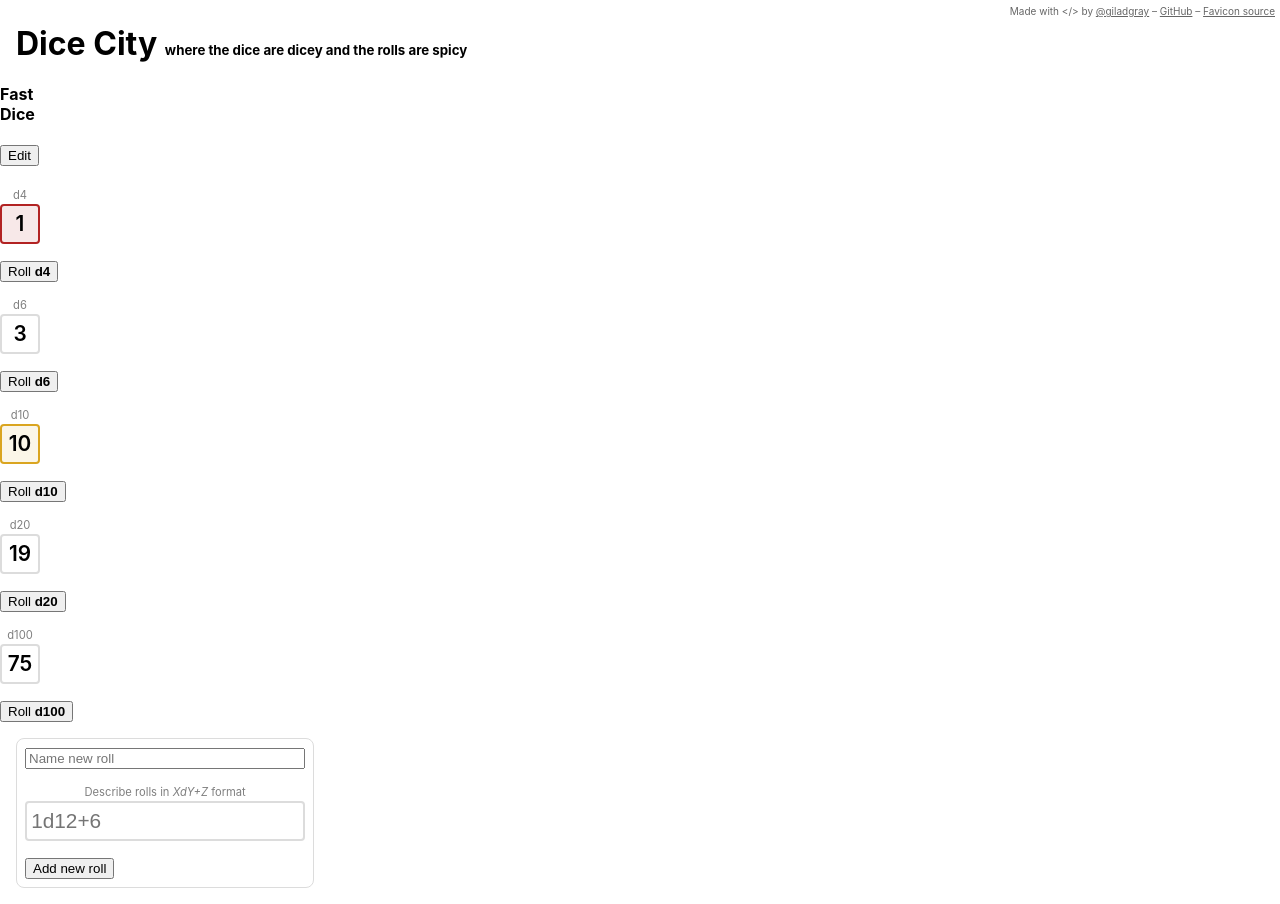
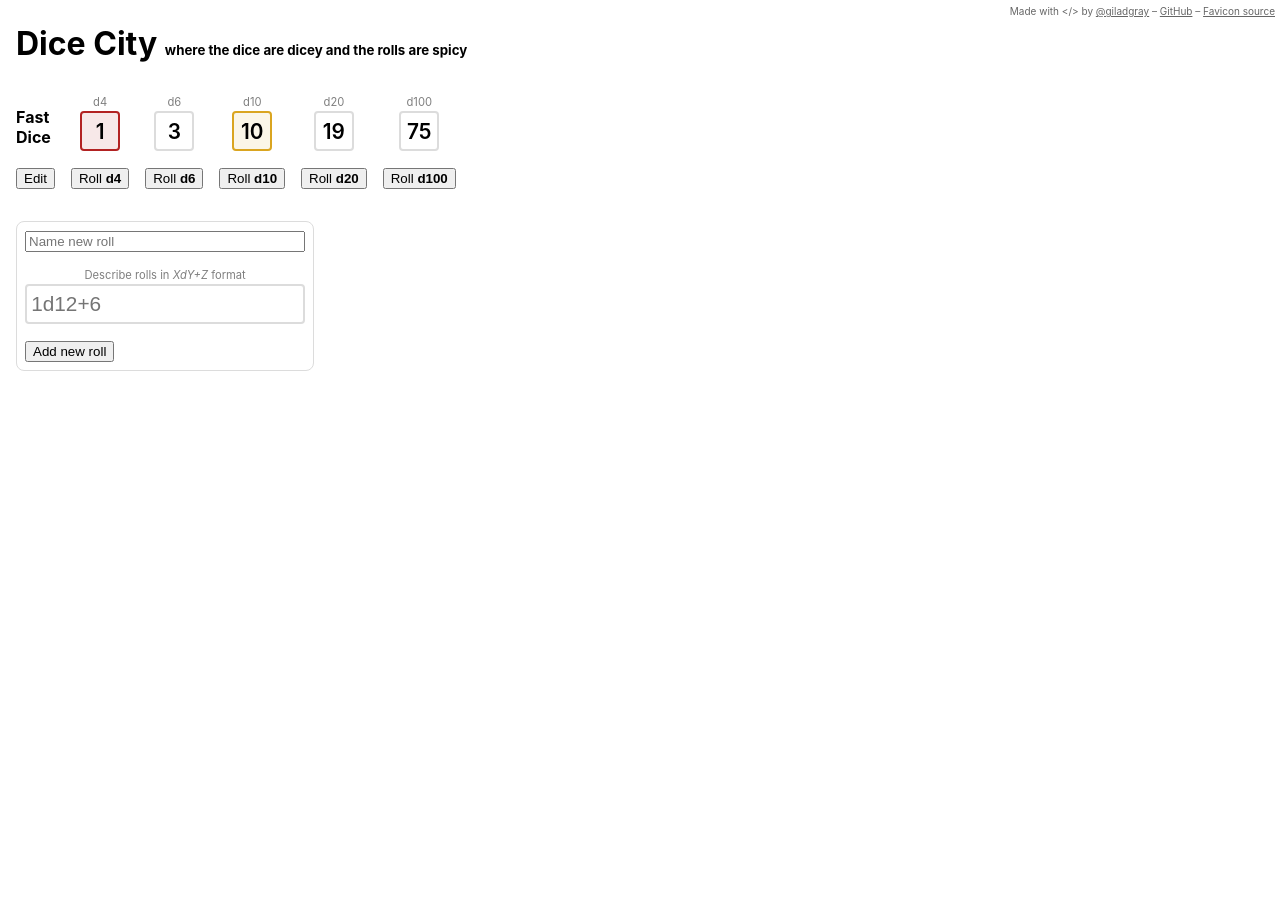
Before and after one commit to giladgray/dice-city, a Next.js app: page / in a window 1280 px wide. After the commit the page ends 800 px from the top, so only its background shows below. Built offline with nearby package versions, Linux system fonts and the light colour scheme.

Commit message:
.top => .fast

```diff
--- a/src/FastDice.tsx
+++ b/src/FastDice.tsx
@@ -1,5 +1,5 @@
 import React from "react";
-import styles from "../styles/roll.module.css";
+import styles from "../styles/index.module.css";
 import { OneRoll } from "./OneRoll";
 import { useLocalStorage } from "./useLocalStorage";
 
@@ -25,7 +25,7 @@ export const FastDice: React.FC = () => {
   }
 
   return (
-    <div className={styles.top}>
+    <div className={styles.fast}>
       <h4>
         Fast
         <br />
--- a/src/NewRoll.tsx
+++ b/src/NewRoll.tsx
@@ -21,7 +21,7 @@ export const NewRoll = memo<Props>(({ onCreate }) => {
   return (
     <form className={styles.roll} onSubmit={handleCreate}>
       <input type="text" {...name} />
-      <dl className={styles.flexRow}>
+      <dl>
         <div className={styles.die + " " + styles.static}>
           <dt>
             Describe rolls in <em>XdY+Z</em> format
--- a/src/OneRoll.tsx
+++ b/src/OneRoll.tsx
@@ -25,7 +25,7 @@ export const OneRoll = memo<Props>(({ name, roll, onDelete, onRename }) => {
           onBlur={(e) => onRename(e.currentTarget.value)}
         />
       )}
-      <dl className={styles.flexRow}>
+      <dl>
         {els}
         {dice.length > 1 && <span className={styles.total}>= {sum(dice)}</span>}
       </dl>
--- a/styles/index.module.css
+++ b/styles/index.module.css
@@ -18,27 +18,21 @@
   margin: 0;
 }
 
-.top {
+.fast {
   display: flex;
   flex-direction: row;
   align-items: flex-end;
   flex-wrap: wrap;
   margin: 1em;
 }
-.top h4 {
+.fast h4 {
   margin: 0;
 }
-.top > * {
+.fast > * {
   margin-left: 1em;
 }
-.top dl {
+.fast dl {
   justify-content: center;
-}
-
-.topDice {
-  display: grid;
-  grid-auto-columns: repeat(auto-fill, 60px);
-  grid-gap: 2em;
 }
 
 .canvas {
@@ -47,14 +41,12 @@
   margin: 0;
   padding: 0;
 }
-
 .canvas > * {
   margin: 1em;
   border: 1px solid cornflowerblue;
   border-radius: 0.5em;
   padding: 0.5em;
 }
-
 .canvas > *:last-child {
   border-color: gainsboro;
 }
```
